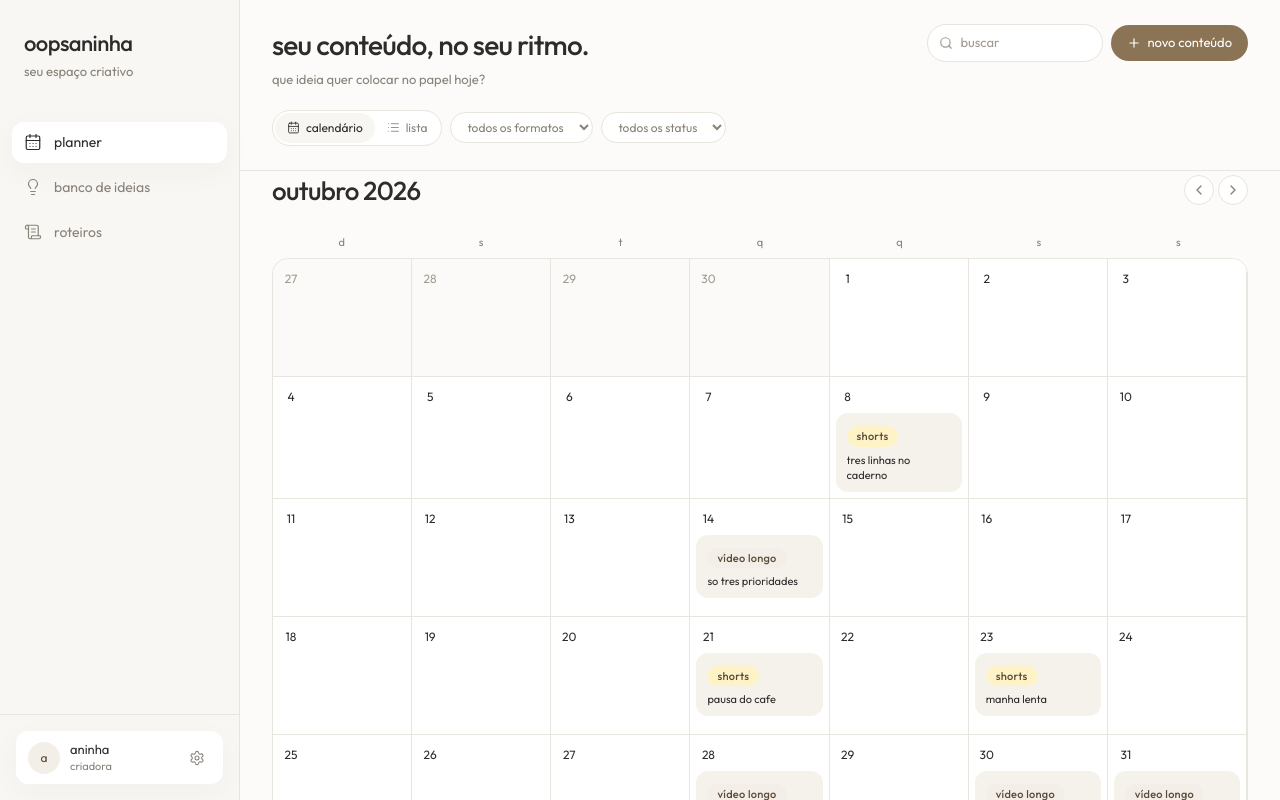
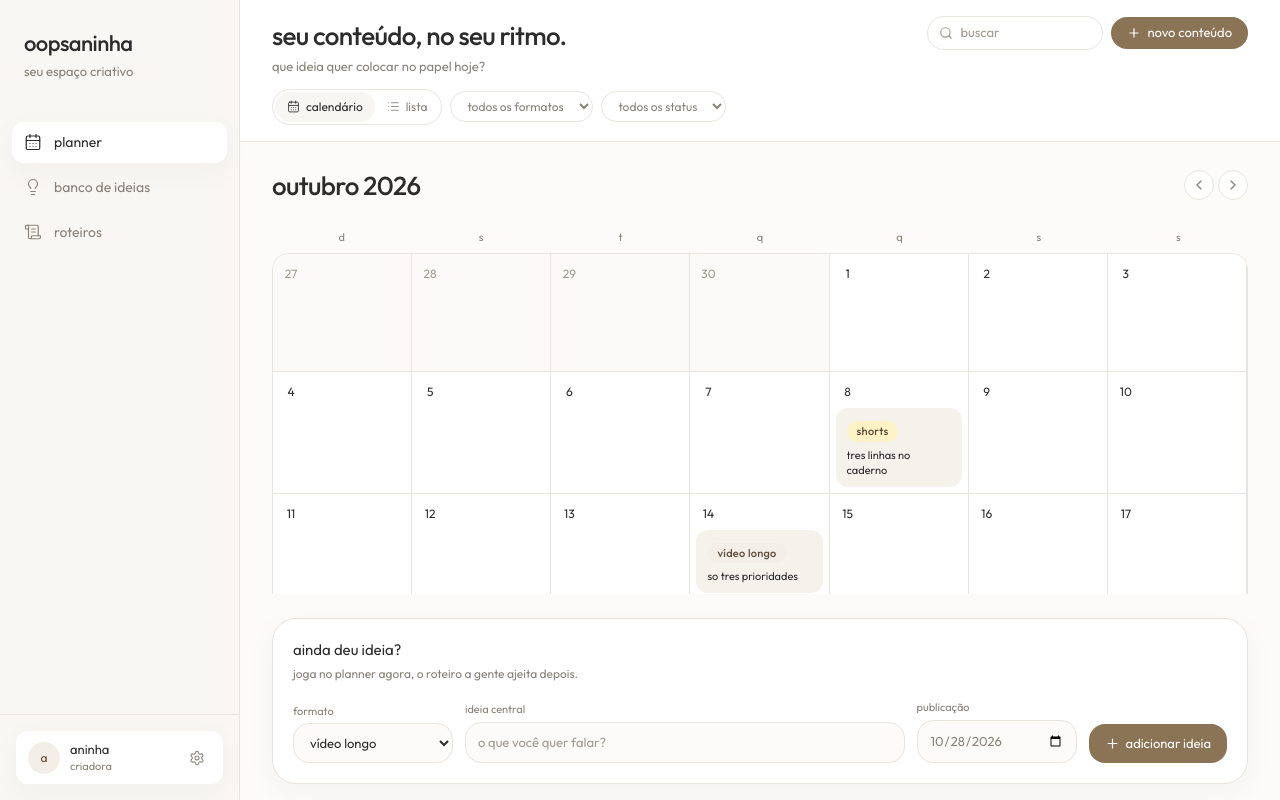
Before and after one commit to anaalmeida-v/creator-planner, a Next.js app: page / in a window 1280 px wide. Shown: the top 800 px of the page. Built offline with nearby package versions, Linux system fonts and the light colour scheme.

Commit message:
feat(kanban): implement drag and status workflow columns with 100vh layout lock

```diff
--- /dev/null
+++ b/components/planner/KanbanBoard.tsx
@@ -0,0 +1,98 @@
+'use client';
+
+import React from 'react';
+import { ContentItem, Status } from '@/lib/types';
+
+interface KanbanBoardProps {
+  items: ContentItem[];
+  onSelectCard: (item: ContentItem) => void;
+  onStatusChange: (itemId: string, newStatus: Status) => void;
+}
+
+const COLUMNS: { id: Status; label: string; icon: string }[] = [
+  { id: 'ideia', label: 'Banco de Ideias', icon: '💡' },
+  { id: 'roteiro', label: 'Em Roteiro', icon: '📝' },
+  { id: 'gravacao', label: 'Para Gravar', icon: '🎥' },
+  { id: 'edicao', label: 'Em Edição', icon: '✂️' },
+  { id: 'pronto', label: 'Pronto / Agendado', icon: '📌' },
+];
+
+export function KanBanBoard({ items, onSelectCard, onStatusChange }: KanbanBoardProps) {
+  return (
+    <div className="h-full flex gap-4 overflow-x-auto pb-4 snap-x snap-mandatory md:snap-none">
+      {COLUMNS.map((col) => {
+        const columnItems = items.filter((item) => item.status === col.id);
+
+        return (
+          <div
+            key={col.id}
+            className="flex-1 min-w-[280px] max-w-[320px] bg-neutral-50/60 rounded-2xl p-4 border border-neutral-100 flex flex-col h-full snap-center"
+          >
+            {/* Header da Coluna */}
+            <div className="flex items-center justify-between mb-3 px-1 shrink-0">
+              <div className="flex items-center gap-2">
+                <span className="text-sm">{col.icon}</span>
+                <h3 className="font-medium text-sm text-neutral-800">{col.label}</h3>
+              </div>
+              <span className="text-xs bg-neutral-200/60 text-neutral-600 px-2 py-0.5 rounded-full font-mono">
+                {columnItems.length}
+              </span>
+            </div>
+
+            {/* Lista de Cards com Rolagem Interna */}
+            <div className="flex flex-col gap-3 flex-1 overflow-y-auto min-h-0 pr-1">
+              {columnItems.map((item) => (
+                <div
+                  key={item.id}
+                  onClick={() => onSelectCard(item)}
+                  className="p-4 bg-white rounded-xl border border-neutral-200/80 shadow-xs hover:border-neutral-400 transition-all cursor-pointer group flex flex-col justify-between gap-3 shrink-0"
+                >
+                  <div>
+                    <div className="flex items-center justify-between mb-2">
+                      <span className={`text-[10px] uppercase font-semibold px-2 py-0.5 rounded-md ${
+                        item.format === 'shorts'
+                          ? 'bg-amber-100/70 text-amber-800'
+                          : 'bg-neutral-100 text-neutral-700'
+                      }`}>
+                        {item.format}
+                      </span>
+                      <span className="text-[11px] text-neutral-400">
+                        {item.publishAt ? new Date(item.publishAt).toLocaleDateString('pt-BR', { day: '2-digit', month: 'short' }) : ''}
+                      </span>
+                    </div>
+                    <h4 className="text-sm font-medium text-neutral-900 group-hover:text-black line-clamp-2">
+                      {item.idea || item.studioTitle || 'Sem título'}
+                    </h4>
+                  </div>
+
+                  {/* Seletor de Status no Rodapé */}
+                  <div className="pt-2 border-t border-neutral-100 flex justify-between items-center text-xs text-neutral-400">
+                    <span>Mover para:</span>
+                    <select
+                      value={item.status}
+                      onClick={(e) => e.stopPropagation()}
+                      onChange={(e) => onStatusChange(item.id, e.target.value as Status)}
+                      className="text-xs bg-neutral-100 text-neutral-700 rounded px-2 py-1 border-none focus:ring-1 focus:ring-neutral-400 cursor-pointer"
+                    >
+                      {COLUMNS.map((c) => (
+                        <option key={c.id} value={c.id}>
+                          {c.label}
+                        </option>
+                      ))}
+                    </select>
+                  </div>
+                </div>
+              ))}
+
+              {columnItems.length === 0 && (
+                <div className="flex-1 flex items-center justify-center border-2 border-dashed border-neutral-200 rounded-xl p-6 text-center text-xs text-neutral-400">
+                  Nenhum conteúdo nesta etapa
+                </div>
+              )}
+            </div>
+          </div>
+        );
+      })}
+    </div>
+  );
+}
--- a/components/planner/PlannerView.tsx
+++ b/components/planner/PlannerView.tsx
@@ -5,68 +5,90 @@ import { DetailsPanel } from "@/components/details/DetailsPanel";
 import { useStore } from "@/lib/store";
 import { AgendaList } from "./AgendaList";
 import { CalendarGrid } from "./CalendarGrid";
+import { KanBanBoard } from "./KanbanBoard";
 import { FiltersBar } from "./FiltersBar";
 import { QuickAdd } from "./QuickAdd";
 
 export function PlannerView() {
-  const { view, selected, filters, setFilters } = useStore();
+  // Blinda o TypeScript caso os nomes na store variem ligeiramente
+  const store = useStore() as any;
+  const { view, selected, filters, setFilters, items } = store;
+  const updateStatus = store.updateStatus || store.updateItemStatus;
+  const setSelected = store.setSelected || store.selectItem;
+
   const split = Boolean(selected);
 
   return (
-    <div className="flex min-h-0 flex-1">
-      <div className="flex min-w-0 flex-1 flex-col">
-        <header className="hidden border-b border-line px-8 py-6 lg:block">
+    <div className="h-screen max-h-screen overflow-hidden flex flex-col bg-neutral-50/20">
+      {/* Header Desktop */}
+      <header className="hidden border-b border-line px-8 py-4 lg:block shrink-0 bg-white">
         <div className="flex items-start justify-between gap-4">
           <div>
-              <h1 className="text-[28px] font-medium lowercase tracking-tight">seu conteúdo, no seu ritmo.</h1>
-              <p className="mt-1 text-[13px] text-ink-muted">que ideia quer colocar no papel hoje?</p>
+            <h1 className="text-[26px] font-medium lowercase tracking-tight">seu conteúdo, no seu ritmo.</h1>
+            <p className="mt-0.5 text-[13px] text-ink-muted">que ideia quer colocar no papel hoje?</p>
           </div>
           <div className="flex items-center gap-2">
             <label className="relative">
               <Search size={14} className="pointer-events-none absolute left-3 top-1/2 -translate-y-1/2 text-ink-soft" />
               <input
-                  value={filters.query}
+                value={filters?.query || ''}
                 onChange={(e) => setFilters({ query: e.target.value })}
                 placeholder="buscar"
-                  className="w-44 rounded-full border border-line bg-white py-2 pl-8 pr-3 text-[13px] outline-none placeholder:text-ink-soft"
+                className="w-44 rounded-full border border-line bg-white py-1.5 pl-8 pr-3 text-[13px] outline-none placeholder:text-ink-soft focus:border-neutral-400"
               />
             </label>
             <a
               href="#nova-ideia"
-                className="inline-flex items-center gap-1.5 rounded-full bg-coffee px-4 py-2 text-[13px] lowercase text-white"
+              className="inline-flex items-center gap-1.5 rounded-full bg-coffee px-4 py-1.5 text-[13px] lowercase text-white hover:opacity-90 transition-opacity"
             >
               <Plus size={14} />
               novo conteúdo
             </a>
           </div>
         </div>
-          <div className="mt-5">
+        <div className="mt-3">
           <FiltersBar />
         </div>
       </header>
 
-        <div className="px-4 py-4 lg:hidden">
-          <h1 className="text-[24px] font-medium lowercase leading-tight">seu conteúdo, no seu ritmo.</h1>
-          <div className="mt-4">
+      {/* Header Mobile */}
+      <div className="px-4 py-3 lg:hidden shrink-0 bg-white border-b border-line">
+        <h1 className="text-[20px] font-medium lowercase leading-tight">seu conteúdo, no seu ritmo.</h1>
+        <div className="mt-3">
           <FiltersBar />
         </div>
       </div>
 
-        <div className="flex-1 space-y-6 overflow-y-auto px-4 pb-28 lg:px-8 lg:pb-8">
-          {view === "calendario" && !split && <CalendarGrid />}
-          {view === "calendario" && split && (
-            <div className="grid gap-6 xl:grid-cols-[1.1fr_0.9fr]">
-              <CalendarGrid compact />
-              <AgendaList title="sua agenda" />
+      {/* Área Central com Altura Fixa e Sem Estourar 100vh */}
+      <div className="flex-1 min-h-0 overflow-hidden flex flex-col p-4 lg:px-8 lg:py-6">
+        <div className="flex-1 min-h-0 overflow-hidden flex flex-col">
+          {view === "calendario" && <CalendarGrid />}
+          {view === "lista" && <AgendaList />}
+          {view === "kanban" && (
+            <KanBanBoard
+              items={items || []}
+              onSelectCard={(item) => setSelected?.(item.id)}
+              onStatusChange={(id, status) => updateStatus?.(id, status)}
+            />
+          )}
         </div>
-          )}
-          {view === "lista" && <AgendaList />}
-          <div id="nova-ideia">
+      </div>
+
+      {/* QuickAdd no Rodapé */}
+      <div id="nova-ideia" className="shrink-0 px-4 lg:px-8 pb-4">
         <QuickAdd />
+      </div>
+
+    {/* Modal Centralizado / Painel de Detalhes Flutuante */}
+      {split && (
+        <div className="fixed inset-0 z-50 bg-black/40 backdrop-blur-xs flex items-center justify-center p-4 lg:p-6">
+          <div className="bg-white w-full max-w-4xl max-h-[90vh] rounded-2xl shadow-2xl border border-neutral-200 flex flex-col overflow-hidden animate-in fade-in zoom-in-95 duration-150">
+            <div className="flex-1 overflow-y-auto p-4 lg:p-6">
+              <DetailsPanel />
             </div>
           </div>
         </div>
-      {split && <DetailsPanel />}
+      )}
     </div>
   );
 }
```
Also changed, not shown: app/page.tsx (line endings or trailing spaces). Lines whose indentation alone changed are shown as unchanged.
